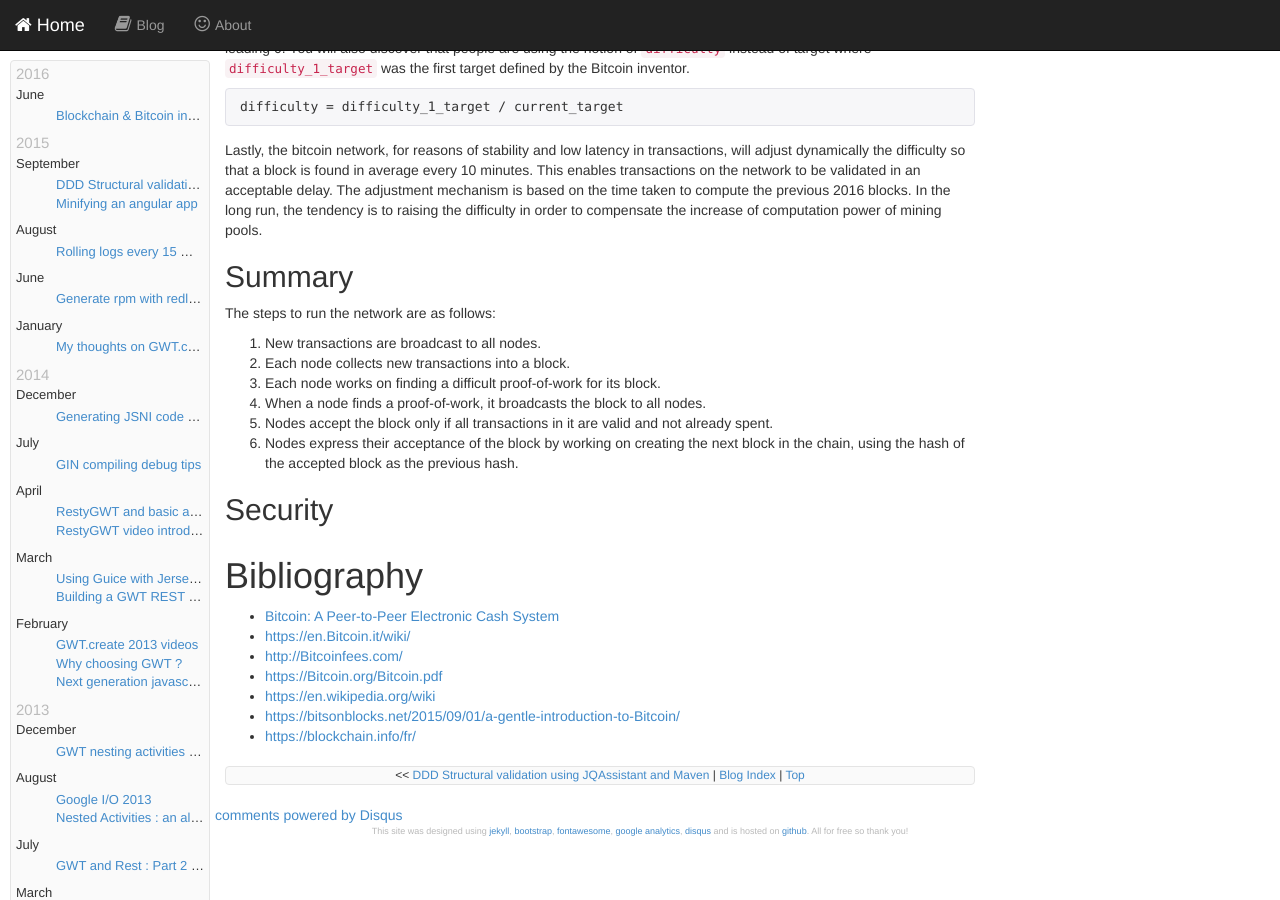
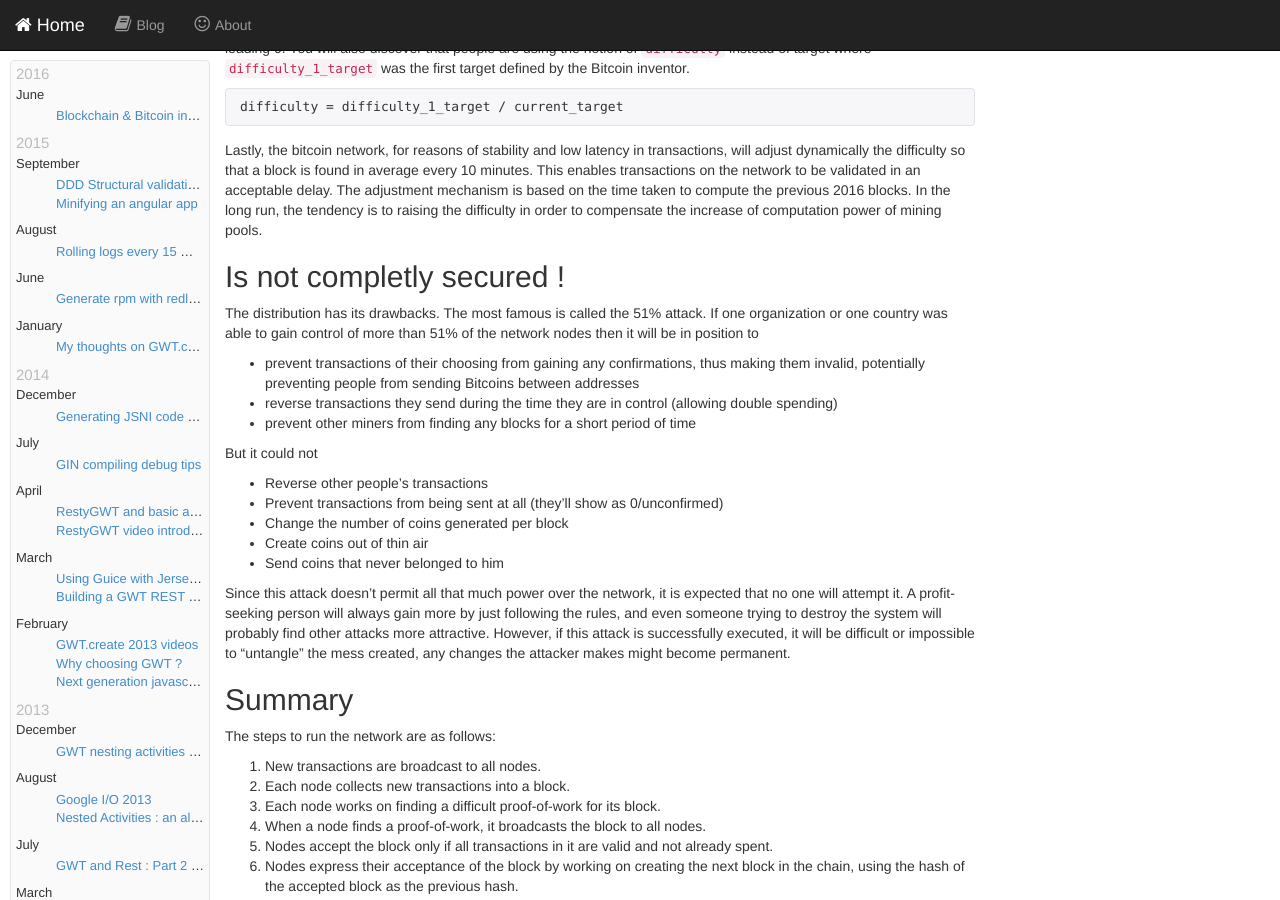
Before and after one commit to ronanquillevere/ronanquillevere.github.io, a Jekyll site: the page built from _posts/2016-06-23-blockchain.markdown, in a window 1280 px wide and 900 px high, scrolled down 3328 px. Built offline with Jekyll 4.4.1, drawn with Linux system fonts in a browser that asks for light colours; comment, search, counter and statistics services are not loaded.

Commit message:
improv
improv

```diff
--- a/_posts/2016-06-23-blockchain.markdown
+++ b/_posts/2016-06-23-blockchain.markdown
@@ -89,6 +89,24 @@ If you go deeper into that subject you will see that for the Bitcoin, the target
 
 Lastly, the bitcoin network, for reasons of stability and low latency in transactions, will adjust dynamically the difficulty so that a block is found in average every 10 minutes. This enables transactions on the network to be validated in an acceptable delay. The adjustment mechanism is based on the time taken to compute the previous 2016 blocks. In the long run, the tendency is to raising the difficulty in order to compensate the increase of computation power of mining pools.
 
+## Is not completly secured !
+
+The distribution has its drawbacks. The most famous is called the 51% attack. If one organization or one country was able to gain control of more than 51% of the network nodes then it will be in position to
+
+- prevent transactions of their choosing from gaining any confirmations, thus making them invalid, potentially preventing people from sending Bitcoins between addresses
+- reverse transactions they send during the time they are in control (allowing double spending)
+- prevent other miners from finding any blocks for a short period of time
+
+But it could not
+
+- Reverse other people's transactions
+- Prevent transactions from being sent at all (they'll show as 0/unconfirmed)
+- Change the number of coins generated per block
+- Create coins out of thin air
+- Send coins that never belonged to him
+
+Since this attack doesn't permit all that much power over the network, it is expected that no one will attempt it. A profit-seeking person will always gain more by just following the rules, and even someone trying to destroy the system will probably find other attacks more attractive. However, if this attack is successfully executed, it will be difficult or impossible to "untangle" the mess created, any changes the attacker makes might become permanent.
+
 ## Summary
 
 The steps to run the network are as follows:
@@ -100,7 +118,9 @@ The steps to run the network are as follows:
 5. Nodes accept the block only if all transactions in it are valid and not already spent.
 6. Nodes express their acceptance of the block by working on creating the next block in the chain, using the hash of the accepted block as the previous hash.
 
-## Security
+
+
+
 
 # Bibliography
 * [Bitcoin: A Peer-to-Peer Electronic Cash System](https://Bitcoin.org/Bitcoin.pdf)
```
